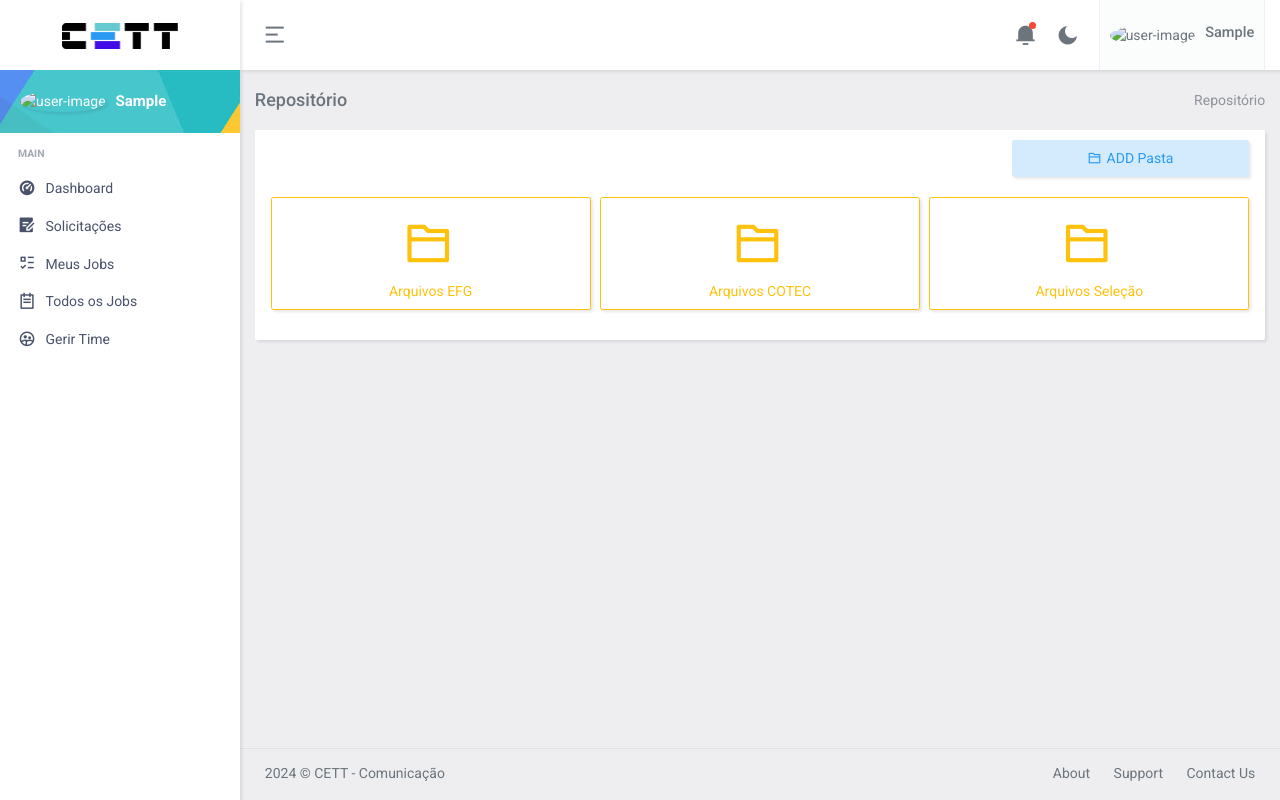
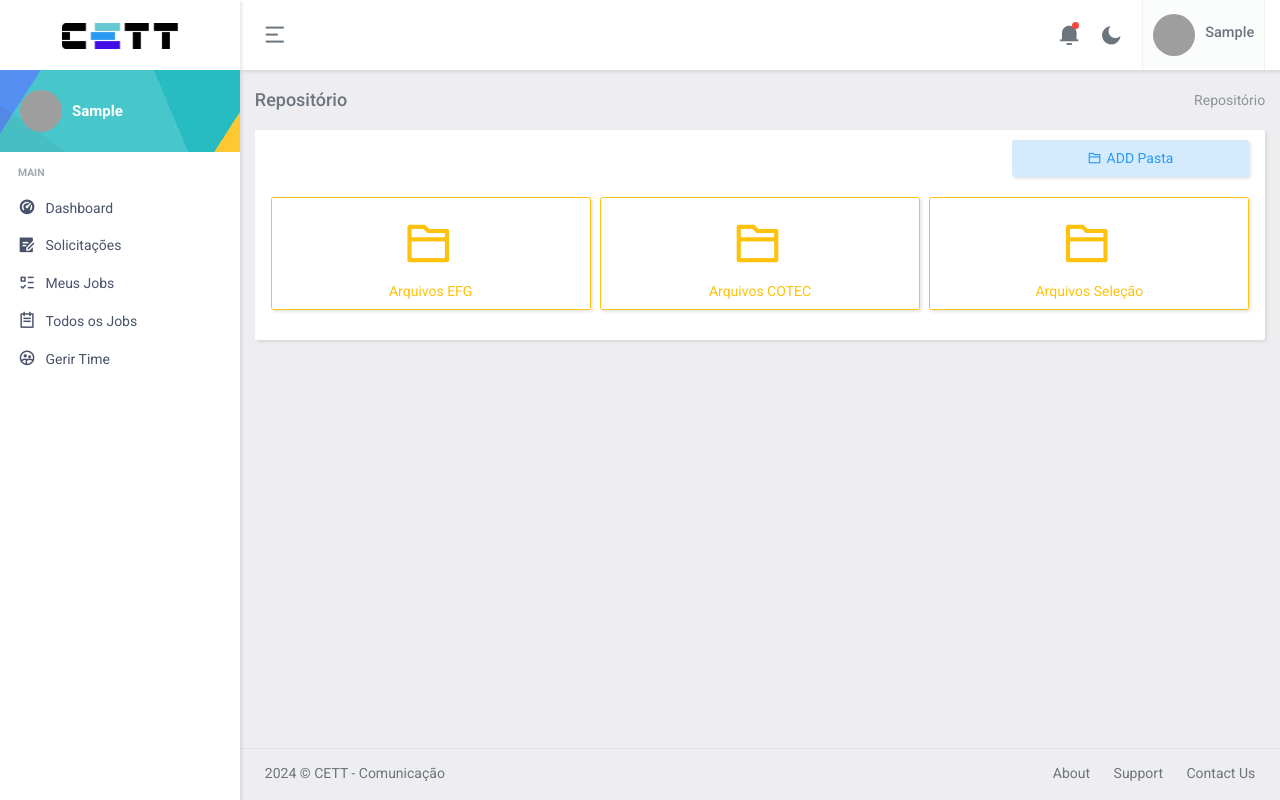
Before and after one commit to cettdev3/comunicacao_v3, a Django app: page /repositorio in a window 1280 px wide. Run offline with Django 4.2, Linux system fonts and the light colour scheme; the visitor is signed in with stand-in values (Sample User, id 1); some libraries are stand-ins or nearby versions; grey boxes are pictures that could not be loaded.

Commit message:
Adicionado avatar opcional

```diff
--- a/src/dashboard/views.py
+++ b/src/dashboard/views.py
@@ -5,4 +5,8 @@ from perfil.models import Perfil
 def Dashboard(request):
     foto =  Perfil.objects.filter(user_profile_id = request.user.id).first()
     link_foto = foto.foto
+    if link_foto:
+        pass
+    else:
+        link_foto = f"https://ui-avatars.com/api/?name={request.user.first_name}&color=7F9CF5&background=EBF4FF"
     return render(request,'dashboard.html',{'foto':foto})
--- a/src/menu/templates/menu.html
+++ b/src/menu/templates/menu.html
@@ -282,7 +282,11 @@
                         <li class="dropdown me-md-2">
                             <a class="nav-link dropdown-toggle arrow-none nav-user px-2" data-bs-toggle="dropdown" href="#" role="button" aria-haspopup="false" aria-expanded="false">
                                 <span class="account-user-avatar">
+                                    {% if foto.foto %}
                                     <img src="{{foto.foto}}" id="avatar_topo" alt="user-image" width="42" height="42" class="rounded-circle">
+                                    {% else %}
+                                    <img src="https://ui-avatars.com/api/?name={{request.user.first_name}}&color=7F9CF5&background=EBF4FF" id="avatar_topo" alt="user-image" width="42" height="42" class="rounded-circle">
+                                    {% endif %}
                                 </span>
                                 <span class="d-lg-flex flex-column gap-1 d-none">
                                     <h5 class="my-0">{{request.user.first_name}}</h5>
@@ -348,7 +352,11 @@
                     <div class="leftbar-user p-3 text-white">
                         <a href="pages-profile.html" class="d-flex align-items-center text-reset">
                             <div class="flex-shrink-0">
-                                <img src="{{foto.foto}}" id="avatar_sidebar" alt="user-image" height="42" width="42" class="rounded-circle shadow">
+                                {% if foto.foto %}
+                                <img src="{{foto.foto}}" id="avatar_topo" alt="user-image" width="42" height="42" class="rounded-circle">
+                                {% else %}
+                                <img src="https://ui-avatars.com/api/?name={{request.user.first_name}}&color=7F9CF5&background=EBF4FF" id="avatar_topo" alt="user-image" width="42" height="42" class="rounded-circle">
+                                {% endif %}
                             </div>
                             <div class="flex-grow-1 ms-2">
                                 <span class="fw-semibold fs-15 d-block">{{request.user.first_name}}</span>
--- a/src/todas_tarefas/templates/ajax/modal_task.html
+++ b/src/todas_tarefas/templates/ajax/modal_task.html
@@ -40,11 +40,9 @@
                             <div class="avatar-group mt-1">
                                 <a href="javascript: void(0);" class="avatar-group-item">
                                     {% if foto.foto %}
-                                        <img src="{{foto.foto}}" alt=""
-                                        class="rounded-circle avatar-xs">
+                                    <img src="{{foto.foto}}" id="avatar_topo" alt="user-image" width="36" height="36" class="rounded-circle">
                                     {% else %}
-                                    <img src="{% static 'layouts/assets/images/users/avatar-1.jpg' %}" alt=""
-                                    class="rounded-circle avatar-xs">
+                                    <img src="https://ui-avatars.com/api/?name={{demanda.autor.first_name}}&color=7F9CF5&background=EBF4FF" id="avatar_topo" alt="user-image" width="36" height="36" class="rounded-circle">
                                     {% endif %}
 
                                 </a> <span style="padding: 5px 5px;">{{demanda.autor.first_name}}</span>
```
